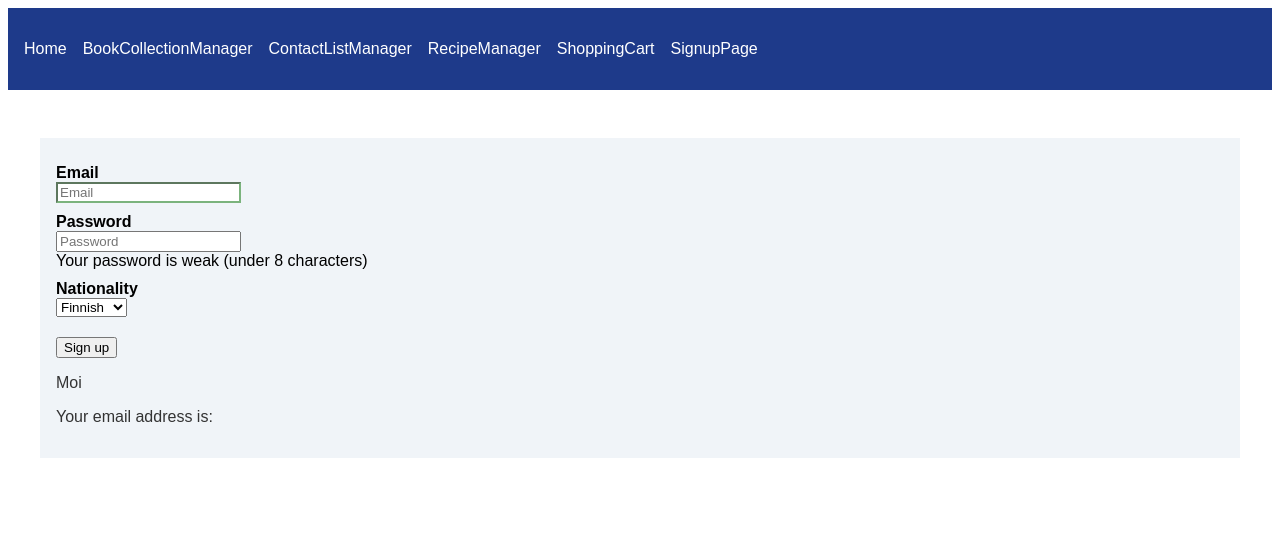
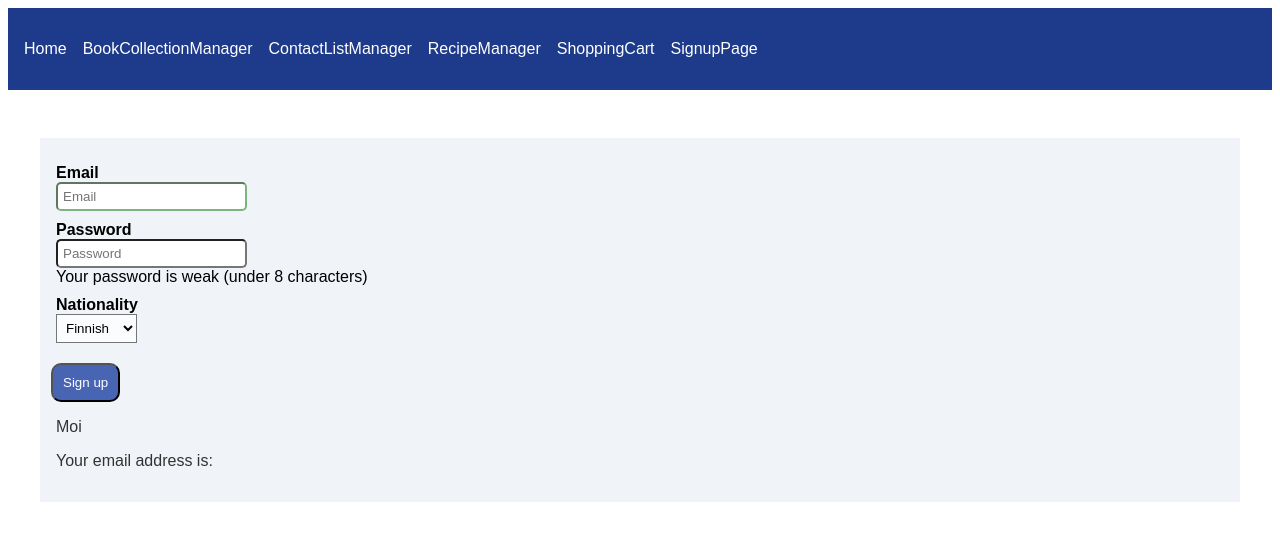
Before and after one commit to AaroSaila/coding-marathon1, a React (Vite) app: page /#/signup in a window 1280 px wide. Shown: the top 540 px of the page. Built offline with nearby package versions, Linux system fonts and the light colour scheme.

Commit message:
more css

```diff
--- a/src/components/SignupPage/SignupPage.css
+++ b/src/components/SignupPage/SignupPage.css
@@ -16,10 +16,27 @@ label {
   margin-top: 20px;
 }
 
-input[value=""] {
-  border-color: none;
-  background-color: none;
-  color: none;
+input {
+  padding: 5px;
+  border-radius: 5px;
+}
+
+select {
+  padding: 5px;
+  background-color: #ffffffc2;
+}
+
+button {
+  padding: 10px;
+  margin-left: -5px;
+  border-radius: 10px;
+  color: #ffffffff;
+  background-color: hsla(224 77.7% 35.1% / 0.76);
+}
+
+button:hover {
+  background-color: hsla(224 77.7% 25.1% / 0.76);
+  cursor: pointer;
 }
 
 input[type="email"]:valid {
--- a/src/components/SignupPage/SignupPage.jsx
+++ b/src/components/SignupPage/SignupPage.jsx
@@ -13,7 +13,6 @@ function SignupPage() {
     setEmail(e.target.value);
 
     const validity = e.target.validity.valid;
-    console.log(validity);
 
     if (validity === true && e.target.value !== "") {
       setEmailValidity("Your email address is correct.");
```
